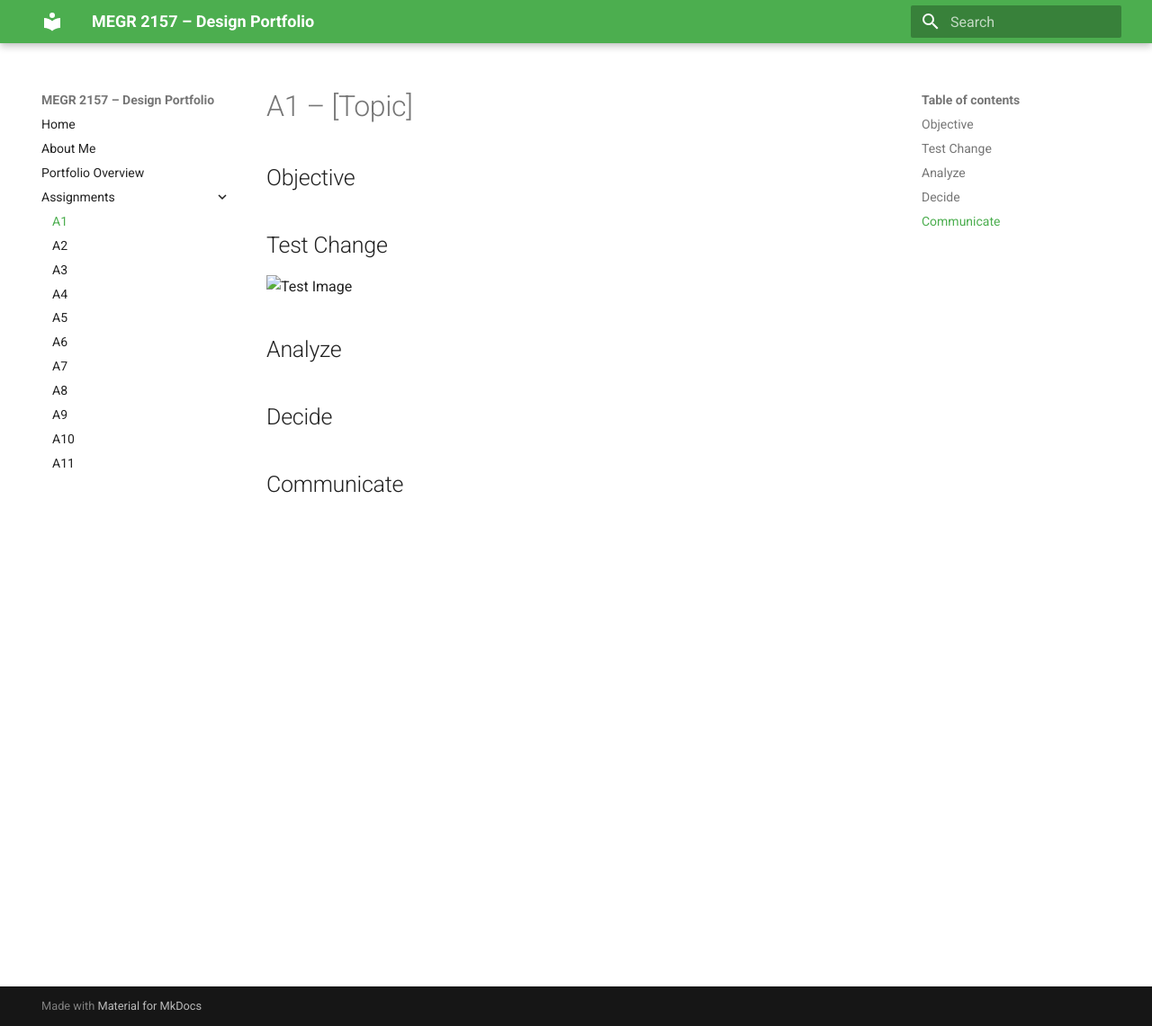
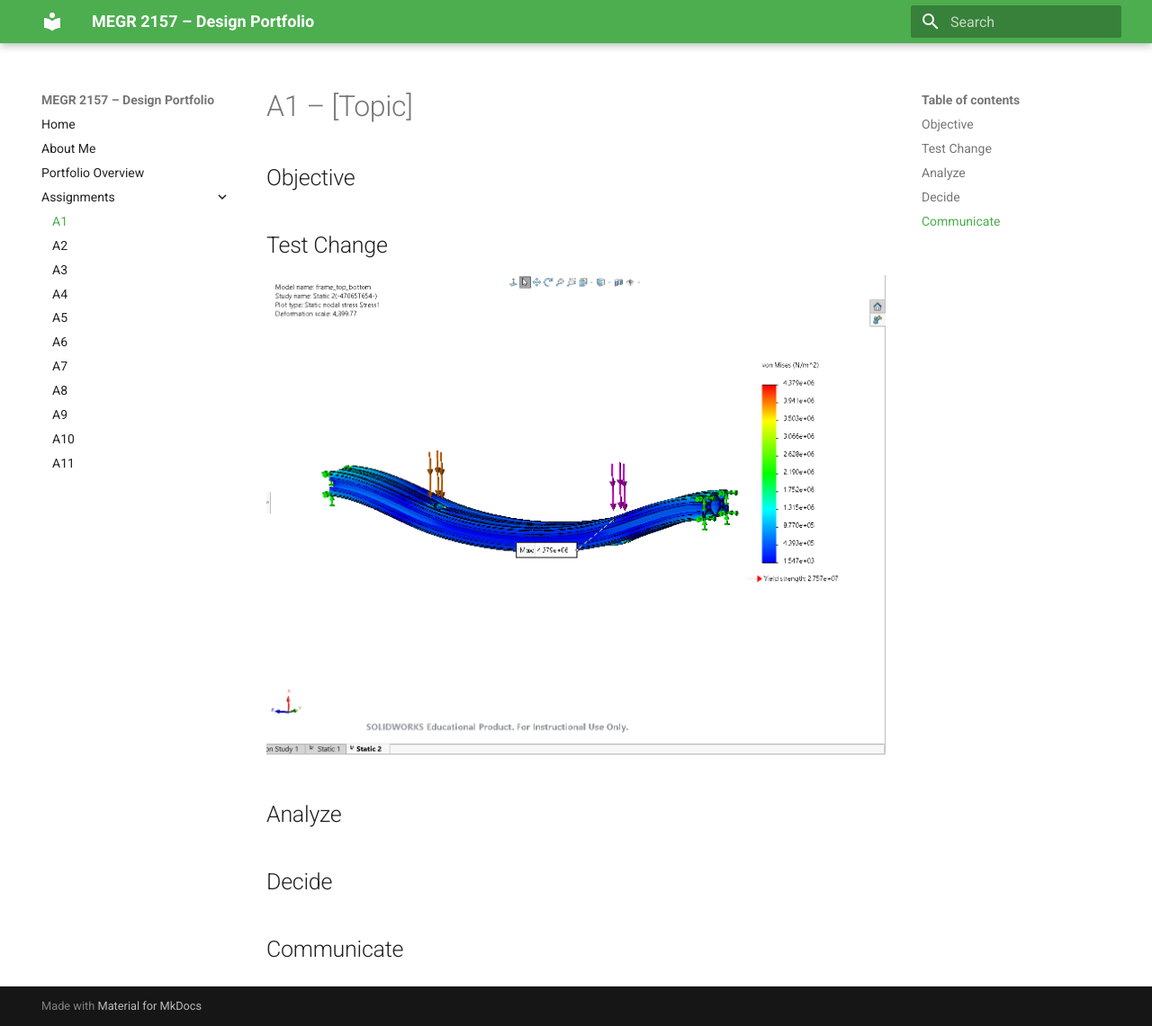
Before and after one commit to lmultari/megr2157-portfolio, an MkDocs documentation site: the page built from docs/assignments/A01/index.md, in a window 1280 px wide and 1141 px high. Shown: the whole window at 90% size. Built offline with MkDocs 1.6.1 and Material for MkDocs 9.7.7, drawn with Linux system fonts in a browser that asks for light colours.

Commit message:
Update test image in assignment index

```diff
--- a/docs/assignments/A01/index.md
+++ b/docs/assignments/A01/index.md
@@ -4,7 +4,7 @@
 
 ## Test Change
 
-![Test Image]()
+![Test Image](Screenshot 2026-04-22 210735.png)
 
 ## Analyze
 
```
